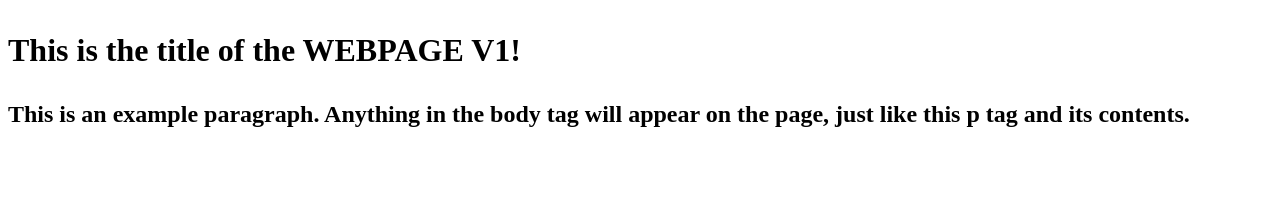
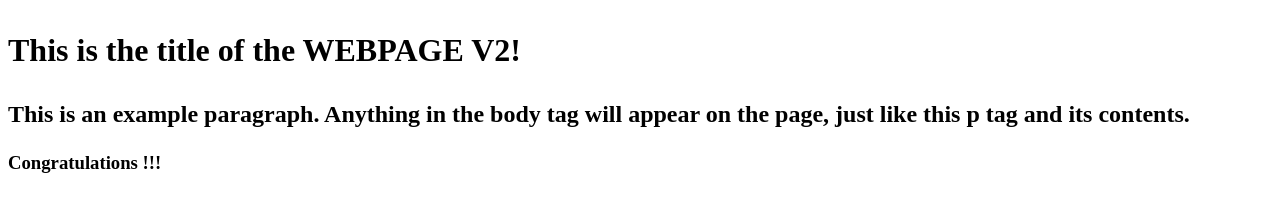
Before and after one commit to vmfernandezg/mystaticwebapp, a plain HTML site: page index.html in a window 1280 px wide. Drawn offline with Linux system fonts and the light colour scheme.

Commit message:
Update index.html

```diff
--- a/index.html
+++ b/index.html
@@ -5,10 +5,13 @@
   </head>
   <body>
   <h1>
-	<p>This is the title of the WEBPAGE V1!</p>
+	<p>This is the title of the WEBPAGE V2!</p>
   </h1>
   <h2>
     <p>This is an example paragraph. Anything in the <strong>body</strong> tag will appear on the page, just like this <strong>p</strong> tag and its contents.</p>
   </h2>
+  <h3>
+	  <p>Congratulations !!!</p>
+  </h3>
   </body>
 </html>
```
